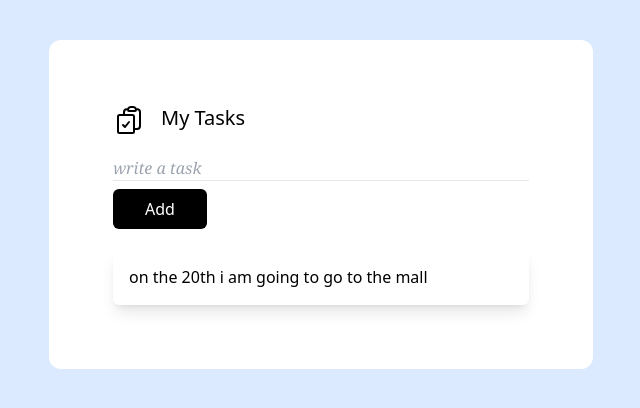
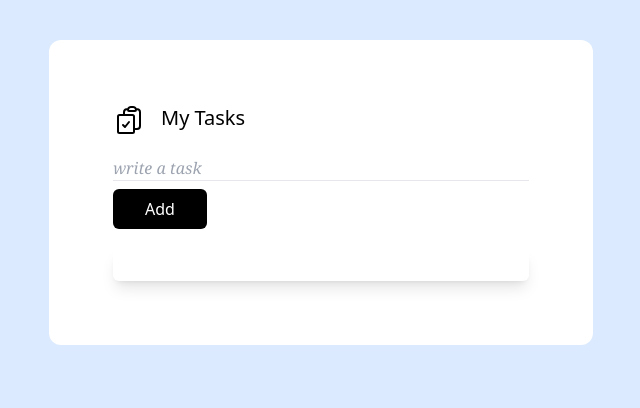
Before and after one commit to MrMaina100/To-Do, a React (Vite) app: page / in a window 1280 px wide. Shown: the top 408 px of the page, without its empty margins (319-959 px from the left). Built offline with nearby package versions, Linux system fonts and the light colour scheme.

Commit message:
passed data from components

```diff
--- a/src/Components/Card.jsx
+++ b/src/Components/Card.jsx
@@ -1,15 +1,25 @@
 import Header from "./Header"
 import Form from "./Form"
 import Submission from "./Submission"
+import { useState } from "react"
 
 
 function Card() {
+
+  const [submitteditem, setSubmittedItem] = useState([])
+
+  const handleFormsubmit = (input)=>{
+    setSubmittedItem(input)
+
+  }
+
+
   return (
     <div className="p-10 mt-10 bg-white flex flex-col space-y-4 md:p-16  w-[19rem] md:mt-10 md:w-[34rem]  md:space-y-5 rounded-xl">
 
       <Header/>
-      <Form/>
-      <Submission/>
+      <Form  onsubmit={handleFormsubmit}/>
+      <Submission submitteditem={submitteditem}/>
 
 
 
--- a/src/Components/Form.jsx
+++ b/src/Components/Form.jsx
@@ -1,5 +1,5 @@
 import { useState } from "react";
-function Form() {
+function Form({onsubmit}) {
 
   const [textInput, setTextInput] = useState({
     input:''
@@ -10,8 +10,9 @@ function Form() {
 
   const handleSubmit = (e)=>{
     e.preventDefault()
+    onsubmit(textInput.input)
 
-    console.log(textInput);
+    setTextInput({...textInput, input:''});
 
   }
 
--- /dev/null
+++ b/src/Components/InputCard.jsx
@@ -0,0 +1,15 @@
+function InputCard({children}) {
+  return (
+
+   <div className="flex flex-col space-y-4 ">
+      <div className="p-3 md:p-4 rounded-md shadow-lg">
+
+        {children}
+
+
+      </div>
+
+   </div>
+  )
+}
+export default InputCard
--- a/src/Components/Submission.jsx
+++ b/src/Components/Submission.jsx
@@ -1,11 +1,16 @@
-function Submission() {
+import InputCard from "./InputCard"
+
+
+function Submission({submitteditem}) {
+
+
+
   return (
-    <div className="flex flex-col space-y-4">
-       <div className="p-3 md:p-4 rounded-md shadow-lg ">
-               <p id="content">on the 20th i am going to go to the mall </p>
 
-            </div>
-    </div>
+  <InputCard>
+  {submitteditem}
+  </InputCard>
+
   )
 }
 export default Submission
```
